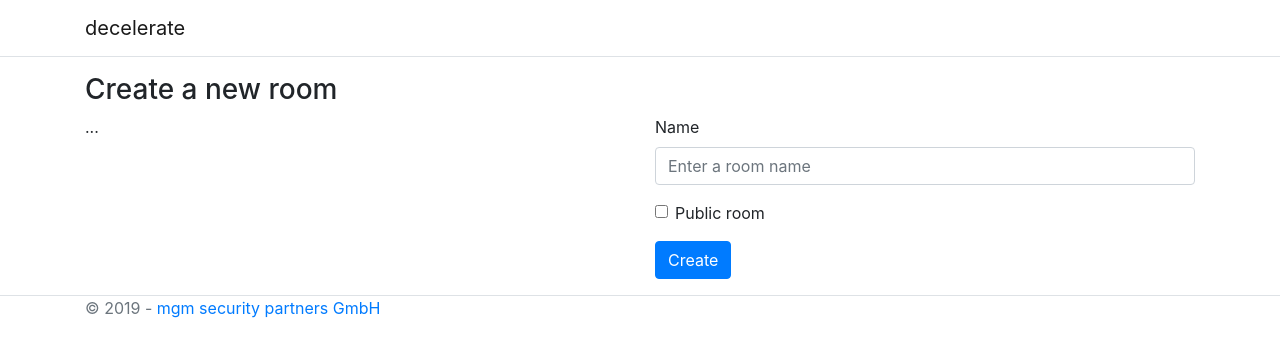
After one commit to mgm-sp/NinjaDVA-decelerate, an ASP.NET Core app: template decelerate/Views/Home/CreateRoom.cshtml in a window 1280 px wide. The commit adds this page. Shown: the top 357 px of the page. Run offline with ASP.NET Core 8, Linux system fonts and the light colour scheme; the template is opened without the code that fills it, so the values that code supplies are empty; the project's own start-up code is not run, and a stand-in starts its controllers and pages.

Commit message:
add 'CreateRoom' view

```diff
--- a/decelerate/Controllers/HomeController.cs
+++ b/decelerate/Controllers/HomeController.cs
@@ -83,6 +83,11 @@ namespace decelerate.Controllers
             return RedirectToAction("Index", "UserArea");
         }
 
+        public IActionResult CreateRoom()
+        {
+            return View();
+        }
+
         [ResponseCache(Duration = 0, Location = ResponseCacheLocation.None, NoStore = true)]
         public IActionResult Error()
         {
--- /dev/null
+++ b/decelerate/Views/Home/CreateRoom.cshtml
@@ -0,0 +1,39 @@
+@model decelerate.Views.Home.CreateRoomModel
+@{
+    ViewData["Title"] = "Create Room";
+}
+
+<div class="row">
+    <div class="col-md-12">
+        <h3>Create a new room</h3>
+    </div>
+</div>
+<div class="row">
+    <div class="col-md-6">
+        <p>...</p>
+    </div>
+    <div class="col-md-6">
+        <form method="post">
+            <div class="form-group">
+                <label for="inputName">Name</label>
+                @if (ViewData["ErrorMessage"] != null)
+                {
+                    <input type="text" class="form-control is-invalid" id="inputName" placeholder="Enter a room name" required asp-for="Name" />
+                    <div class="invalid-feedback" asp-validation-for="Name">@ViewData["ErrorMessage"]</div>
+                }
+                else
+                {
+                    <input type="text" class="form-control" id="inputName" placeholder="Enter a room name" required asp-for="Name" />
+                    <div class="invalid-feedback" asp-validation-for="Name"></div>
+                }
+            </div>
+            <div class="form-group">
+                <div class="form-check">
+                    <input class="form-check-input" type="checkbox" id="checkPublic" />
+                    <label class="form-check-label" for="checkPublic">Public room</label>
+                </div>
+            </div>
+            <button type="submit" class="btn btn-primary">Create</button>
+        </form>
+    </div>
+</div>
--- a/decelerate/Views/Home/Index.cshtml
+++ b/decelerate/Views/Home/Index.cshtml
@@ -20,7 +20,8 @@
             room from the dropdown list or use the code that was given to you by your presenter to enter a private room.
         </p>
         <p>
-            If you are a presenter and want to create your own room, ...
+            If you are a presenter and want to create your own room, click
+            <a asp-controller="Home" asp-action="CreateRoom">here</a>.
         </p>
     </div>
     <div class="col-md-6">
```
Also changed, not shown: decelerate/Views/Home/CreateRoomModel.cs (added, +14 -0 lines).
